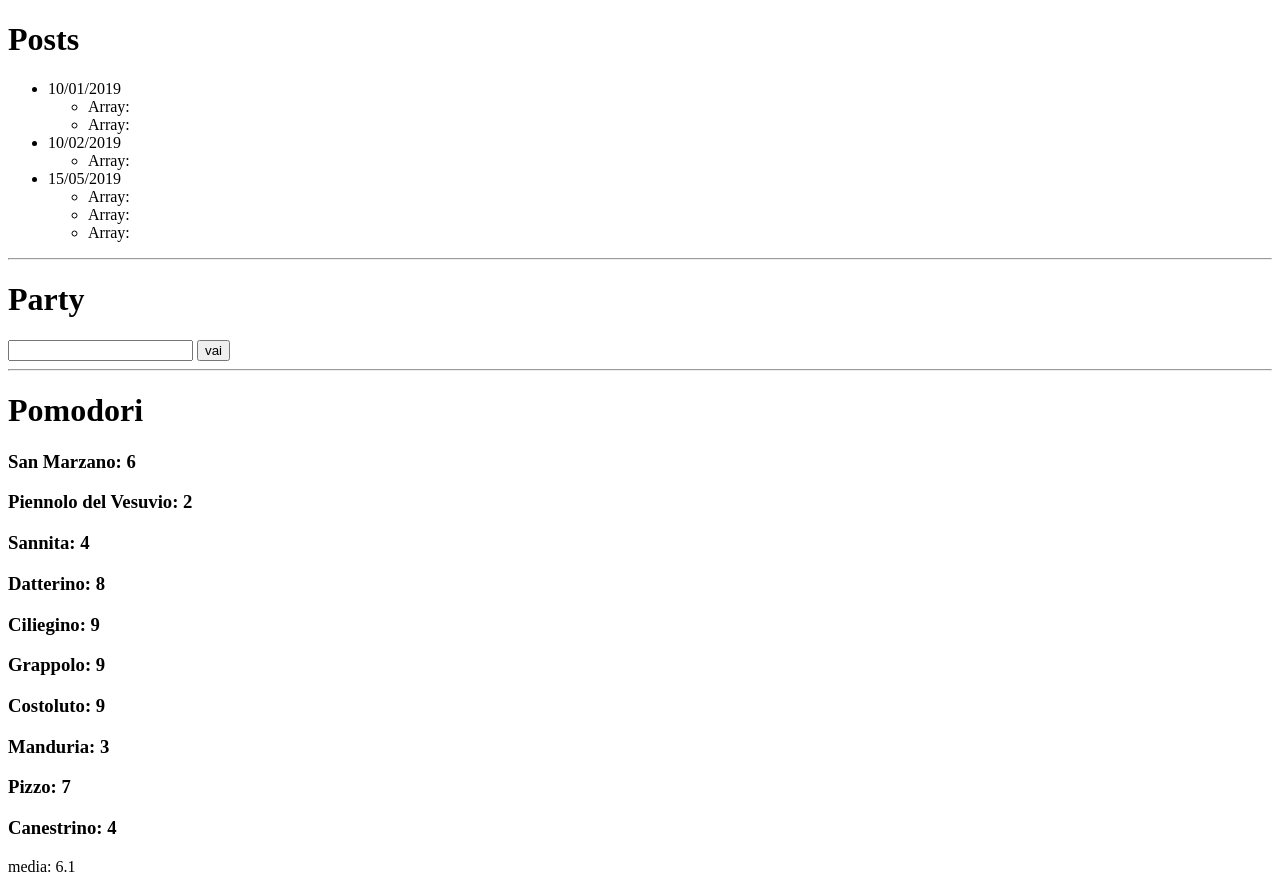
After one commit to alessandrolongo99/php-snacks-b1, a PHP site: page /snack.php in a window 1280 px wide. The commit adds this page. Run offline with PHP 8.4, Linux system fonts and the light colour scheme.

Commit message:
finished

```diff
--- /dev/null
+++ b/snack.php
@@ -0,0 +1,145 @@
+<!DOCTYPE html>
+<html lang="en">
+
+<head>
+    <meta charset="UTF-8">
+    <meta http-equiv="X-UA-Compatible" content="IE=edge">
+    <meta name="viewport" content="width=device-width, initial-scale=1.0">
+    <title>Document</title>
+</head>
+
+<?php
+
+$posts = [
+    '10/01/2019' => [
+        [
+            'title' => 'Post 1',
+            'author' => 'Michele Papagni',
+            'text' => 'Testo post 1'
+        ],
+        [
+            'title' => 'Post 2',
+            'author' => 'Michele Papagni',
+            'text' => 'Testo post 2'
+        ],
+    ],
+    '10/02/2019' => [
+        [
+            'title' => 'Post 3',
+            'author' => 'Michele Papagni',
+            'text' => 'Testo post 3'
+        ]
+    ],
+    '15/05/2019' => [
+        [
+            'title' => 'Post 4',
+            'author' => 'Michele Papagni',
+            'text' => 'Testo post 4'
+        ],
+        [
+            'title' => 'Post 5',
+            'author' => 'Michele Papagni',
+            'text' => 'Testo post 5'
+        ],
+        [
+            'title' => 'Post 6',
+            'author' => 'Michele Papagni',
+            'text' => 'Testo post 6'
+        ]
+    ],
+];
+?>
+
+<body>
+    <h1>Posts</h1>
+    <ul>
+        <?php
+        foreach ($posts as $key => $post) {
+            echo '<li>' . $key . '</li>';
+            echo '<ul>';
+            foreach ($post as $element) {
+                echo '<li>' . $element . ': </li>';
+            }
+            echo '</ul>';
+        }
+        ?>
+    </ul>
+    <hr>
+
+    <!-- ********************************************************* -->
+
+    <h1>Party</h1>
+    <form action="./snack1.php">
+        <input type="text" name="name">
+        <input type="submit" value="vai">
+    </form>
+    <hr>
+    <!-- ********************************************************* -->
+
+    <h1>Pomodori</h1>
+    <?php
+    $pomodori = [
+        [
+            'type' => 'San Marzano',
+            'weight' => rand(1, 10),
+            'length' => rand(1, 10),
+        ],
+        [
+            'type' => 'Piennolo del Vesuvio',
+            'weight' => rand(1, 10),
+            'length' => rand(1, 10),
+        ],
+        [
+            'type' => 'Sannita',
+            'weight' => rand(1, 10),
+            'length' => rand(1, 10),
+        ],
+        [
+            'type' => 'Datterino',
+            'weight' => rand(1, 10),
+            'length' => rand(1, 10),
+        ],
+        [
+            'type' => 'Ciliegino',
+            'weight' => rand(1, 10),
+            'length' => rand(1, 10),
+        ],
+        [
+            'type' => 'Grappolo',
+            'weight' => rand(1, 10),
+            'length' => rand(1, 10),
+        ],
+        [
+            'type' => 'Costoluto',
+            'weight' => rand(1, 10),
+            'length' => rand(1, 10),
+        ],
+        [
+            'type' => 'Manduria',
+            'weight' => rand(1, 10),
+            'length' => rand(1, 10),
+        ],
+        [
+            'type' => 'Pizzo',
+            'weight' => rand(1, 10),
+            'length' => rand(1, 10),
+        ],
+        [
+            'type' => 'Canestrino',
+            'weight' => rand(1, 10),
+            'length' => rand(1, 10),
+        ],
+    ];
+    ?>
+
+    <h4><?php
+        $sum = 0;
+        foreach ($pomodori as $pomodoro) {
+            echo '<h3>' . $pomodoro['type'] . ': ' . $pomodoro['weight'] . '</h3>';
+            $sum += $pomodoro['weight'];
+        }
+        echo 'media: ' . $sum / 10;
+        ?></h4>
+</body>
+
+</html>
```
Also changed, not shown: index.php (+83 -0 lines), snack1.php (added, +27 -0 lines).
